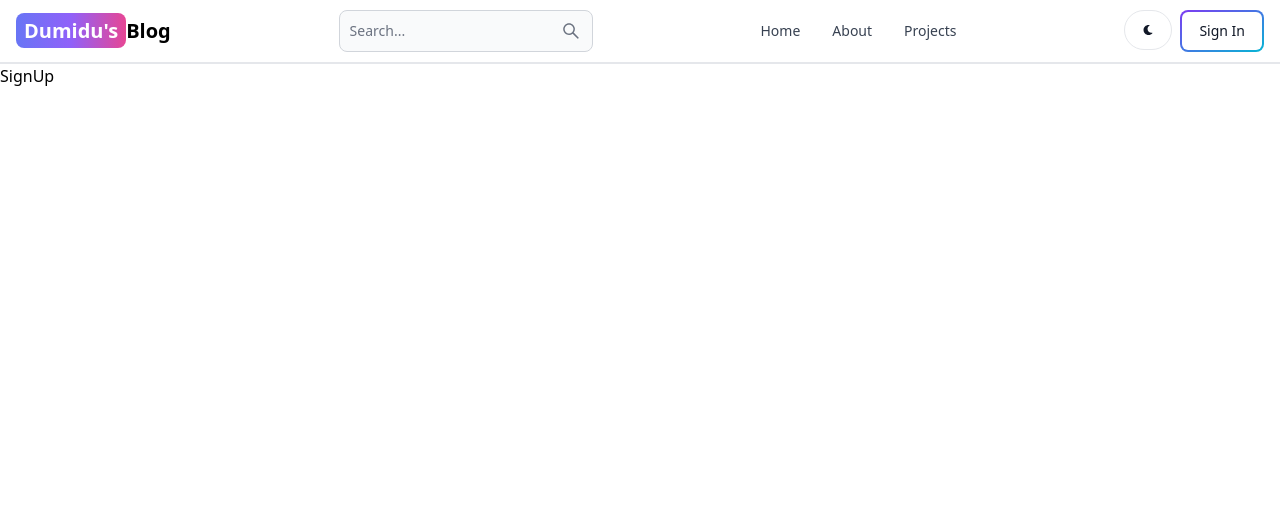
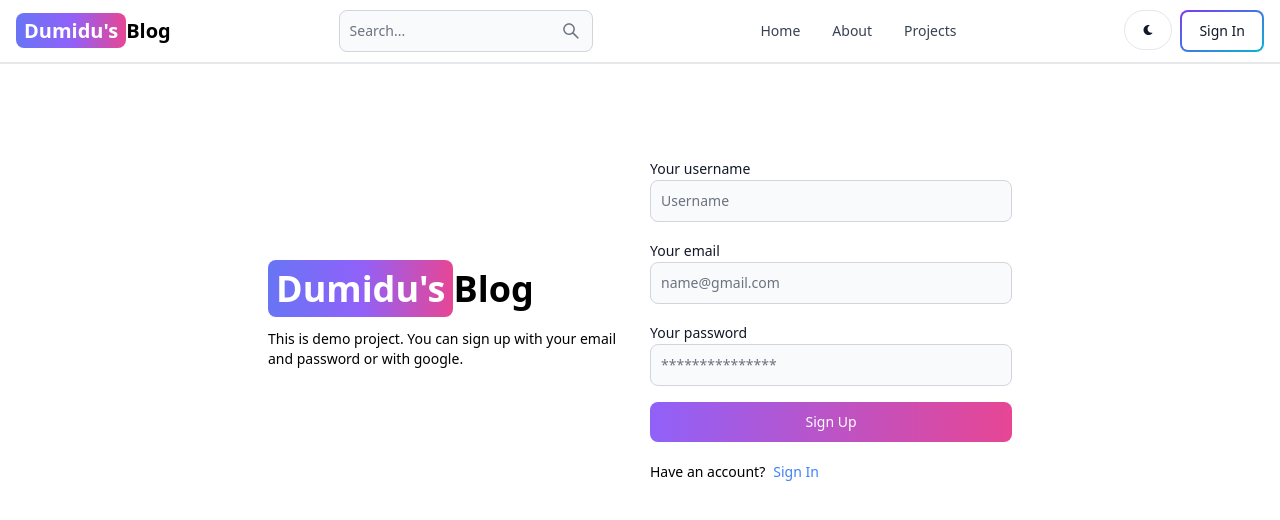
Before and after one commit to Dumidu-Kavishan/mern-blog, a React (Vite) app in the folder client/: page /sign-up in a window 1280 px wide. Shown: the top 520 px of the page. Built offline with nearby package versions, Linux system fonts and the light colour scheme.

Commit message:
create all complete sign-up page UI

```diff
--- a/client/src/pages/Signup.jsx
+++ b/client/src/pages/Signup.jsx
@@ -1,9 +1,52 @@
+import { Button, Label, TextInput } from 'flowbite-react'
 import React from 'react'
+import { Link } from 'react-router-dom'
 
 export default function Signup() {
   return (
-    <div>
-      SignUp
+    <div className='min-h-screen mt-20'>
+      <div className='flex p-3 max-w-3xl mx-auto flex-col md:flex-row md:items-center gap-5'>
+        {/*left*/}
+        <div className='flex-1'>
+        <Link to="/" className='font-bold dark:text-white text-4xl'>
+          <span className='px-2 py-1 bg-gradient-to-r from-indigo-500 via-purple-500 to-pink-500 rounded-lg text-white'>
+          Dumidu's
+          </span>
+          Blog
+          </Link>
+          <p className='text-sm mt-5'>
+            This is demo project. You can sign up with your email and password
+            or with google.
+
+          </p>
+        </div>
+        {/*right*/}
+        <div className='flex-1'>
+           <form className='flex flex-col gap-4'>
+              <div className="">
+                <Label value='Your username'/>
+                <TextInput type='text' placeholder='Username' id='username'/>
+              </div>
+              <div className="">
+                <Label value='Your email'/>
+                <TextInput type='text' placeholder='name@gmail.com' id='email'/>
+              </div>
+              <div className="">
+                <Label value='Your password'/>
+                <TextInput type='text' placeholder='***************' id='password'/>
+              </div>
+              <Button gradientDuoTone='purpleToPink' type='submit'>
+                Sign Up
+              </Button>
+           </form>
+           <div className="flex gap-2 text-sm mt-5">
+            <span>Have an account?</span>
+              <Link to='/sign-in' className='text-blue-500 hover:underline'>
+                Sign In
+              </Link>
+           </div>
+        </div>
+      </div>
     </div>
   )
 }
```
